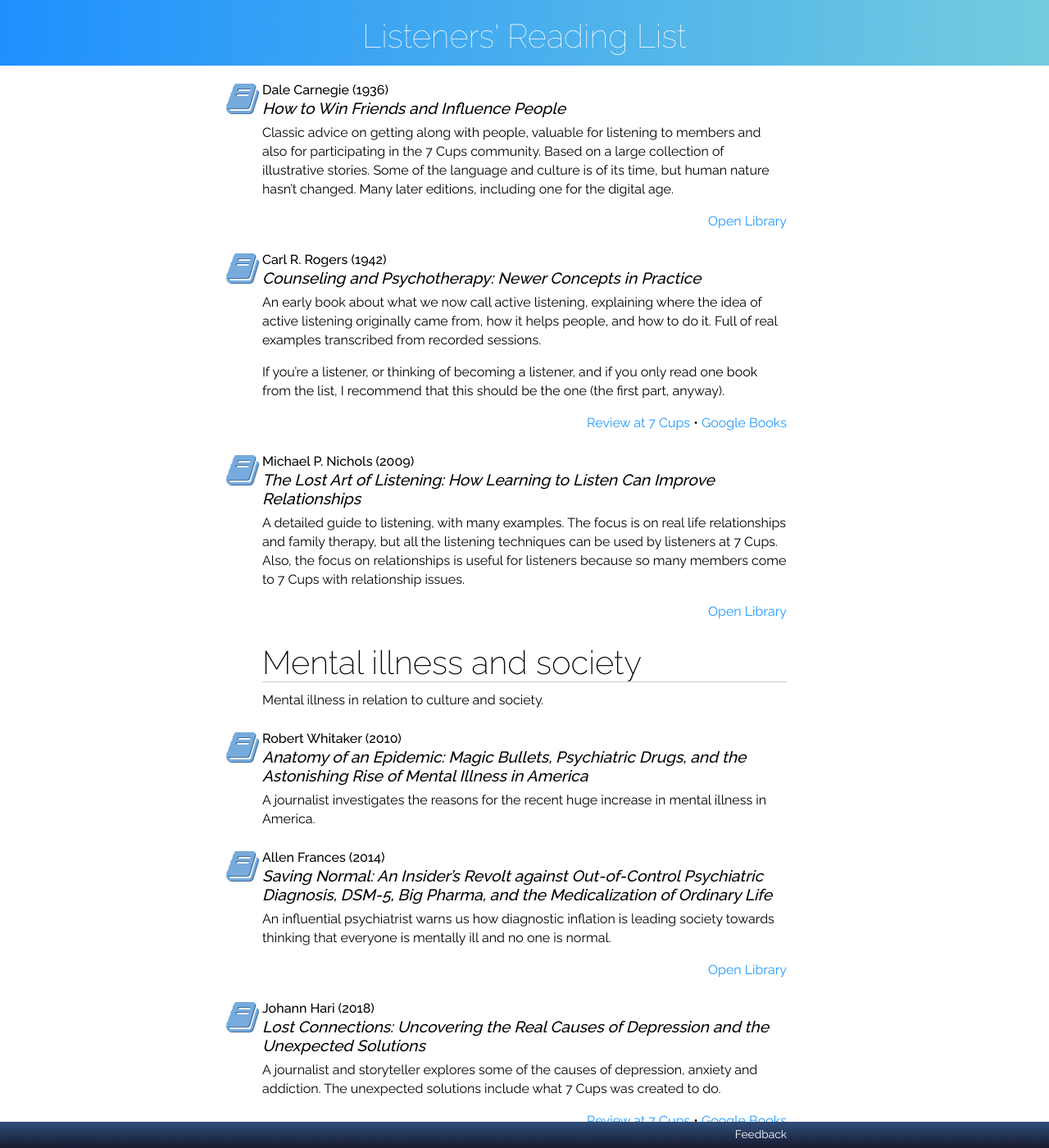
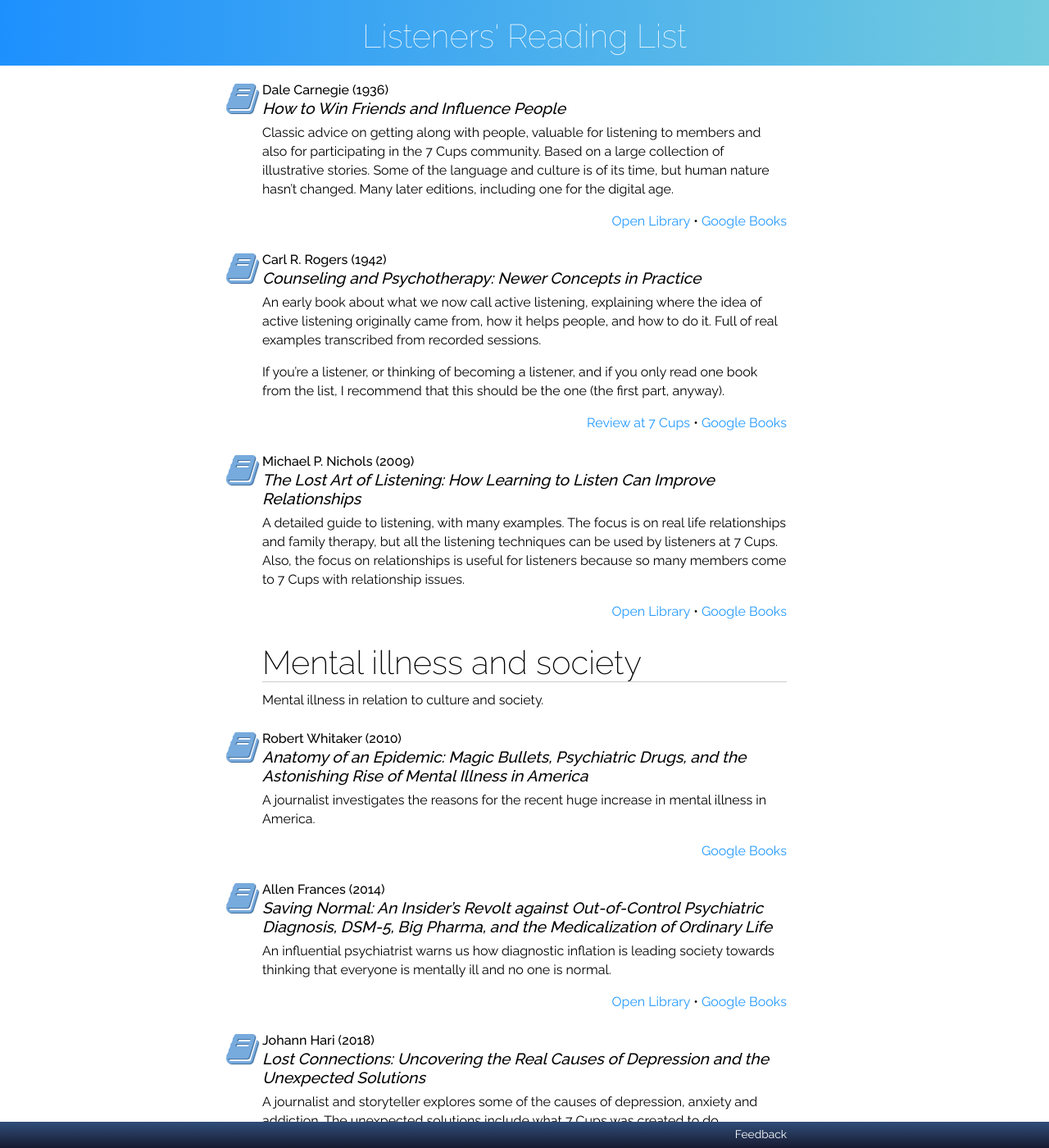
Before and after one commit to RarelyCharlie/rarelycharlie.github.io, a Jekyll site: the page built from books.md, in a window 1280 px wide and 1400 px high, scrolled down 238 px. Shown: the whole window at 82% size. Built offline with Jekyll 4.4.1, drawn with Linux system fonts in a browser that asks for light colours; some of the changed text lies outside the part shown.

Commit message:
even more links

```diff
--- a/books.md
+++ b/books.md
@@ -16,7 +16,7 @@ Listening in the wider context of techniques that help people.
 
 Classic advice on getting along with people, valuable for listening to members and also for participating in the 7 Cups community. Based on a large collection of illustrative stories. Some of the language and culture is of its time, but human nature hasn't changed. Many later editions, including one for the digital age.
 
-[Open Library](https://openlibrary.org/books/OL1186728M/How_to_Win_Friends_and_Influence_People)
+[Open Library](https://openlibrary.org/books/OL1186728M/How_to_Win_Friends_and_Influence_People) &bull; [Google Books](https://books.google.com/books?id=jcC2DQAAQBAJ)
 {:.links}
 
 #### Carl R. Rogers (1942) _Counseling and Psychotherapy: Newer Concepts in Practice_
@@ -32,7 +32,7 @@ If you're a listener, or thinking of becoming a listener, and if you only read o
 
 A detailed guide to listening, with many examples. The focus is on real life relationships and family therapy, but all the listening techniques can be used by listeners at 7 Cups. Also, the focus on relationships is useful for listeners because so many members come to 7 Cups with relationship issues.
 
-[Open Library](https://openlibrary.org/works/OL1859226W/The_lost_art_of_listening)
+[Open Library](https://openlibrary.org/works/OL1859226W/The_lost_art_of_listening) &bull; [Google Books](https://books.google.com/books?id=OzEIXFk0lNQC)
 {:.links}
 
 # Mental illness and society
@@ -43,18 +43,21 @@ Mental illness in relation to culture and society.
 
 A journalist investigates the reasons for the recent huge increase in mental illness in America.
 
+[Google Books](https://books.google.co.uk/books?id=eUch4UPibi4C)
+{:.links}
+
 #### Allen Frances (2014) _Saving Normal: An Insider's Revolt against Out-of-Control Psychiatric Diagnosis, DSM-5, Big Pharma, and the Medicalization of Ordinary Life_
 
 An influential psychiatrist warns us how diagnostic inflation is leading society towards thinking that everyone is mentally ill and no one is normal.
 
-[Open Library](https://openlibrary.org/works/OL17627109W/Saving_normal)
+[Open Library](https://openlibrary.org/works/OL17627109W/Saving_normal) &bull; [Google Books](https://books.google.co.uk/books?id=XoyYBwAAQBAJ)
 {:.links}
 
 #### Johann Hari (2018) _Lost Connections: Uncovering the Real Causes of Depression and the Unexpected Solutions_
 
 A journalist and storyteller explores some of the causes of depression, anxiety and addiction. The unexpected solutions include what 7 Cups was created to do.
 
-[Review at 7 Cups](# "TO BE ADDED") &bull; [Google Books](https://books.google.com/books?id=WIg2DwAAQBAJ)
+[Google Books](https://books.google.com/books?id=WIg2DwAAQBAJ)
 {:.links}
 
 # 7 Cups and related ideas
@@ -65,20 +68,28 @@ A journalist and storyteller explores some of the causes of depression, anxiety
 
 Weird but very engaging exploration of, amongst other things, the relationship between humanity and technology (which, in a way, is what 7 Cups is about).
 
+[Google Books](https://books.google.com/books?id=gx2ev_vwGKAC)
+{:.links}
+
 #### Chad Varah (1987) _The Samaritans: Befriending the suicidal_
 
 The story of the listening service staffed by volunteers that has been preventing suicides since 1953.
+
+[Google Books](https://books.google.co.uk/books?id=l08wNAAACAAJ)
 
 #### Paul Graham (2004) _Hackers and Painters_
 
 An insider view of the Silicon Valley culture where 7 Cups grew up. A collection of loosely related essays. Some tech jargon (which you can mostly skim over). Some very techie chapters that you could skim over, but it's worthwhile reading enough to get a flavour of the culture, which explains a lot about 7 Cups.
 
-[Open Library](https://openlibrary.org/books/OL3327779M/Hackers_painters)
+[Open Library](https://openlibrary.org/books/OL3327779M/Hackers_painters) &bull; [Google Books](https://books.google.co.uk/books?id=shycAgAAQBAJ)
 {:.links}
 
 #### Martin E.P. Seligman (2012) _Flourish: A Visionary New Understanding of Happiness and Well-being_
 
 A theoretical exploration and a practical guide to how happiness, engagement, relationships, meaning, and accomplishment combine to make life fulfilling.
+
+[Google Books](https://books.google.com/books?id=YVAQVa0dAE8C)
+{:.links}
 
 #### Glen Moriarty (2016) _7 Cups for the Searching Soul_
 
@@ -92,9 +103,15 @@ Biography and fiction describing mental illness.
 
 Classic tale of madness with terrible consequences, and of recovery through love.
 
+[Google Books](https://books.google.com/books?id=hG5P6jrzJLAC)
+{:.links}
+
 #### Kay Redfield Jamison (1997) _An Unquiet Mind: A Memoir of Moods and Madness_
 
 First-hand account of living with bipolar disorder, by a renowned clinical psychologist, now a professor of psychiatry.
+
+[Google Books](https://books.google.co.uk/books?id=gWV-BAAAQBAJ)
+{:.links}
 
 # Psychotherapy
 
@@ -111,9 +128,13 @@ Only for historical interest. This book is thought to be the first to describe l
 
 Sets out the basis of client-centered therapy, which builds on active listening and extends it. Some of the philosophy and techniques described could optionally be used by any listeners at 7 Cups who want to go beyind the basics without attempting amateur therapy.
 
+[Google Books](https://books.google.co.uk/books?id=FTEPV9IYQ5EC)
+
 #### Irvin D. Yalom (2009) _The Gift of Therapy: An Open Letter to a New Generation of Therapists and their Patients_
 
 A fascinating insight into the mind of a very experienced therapist. It shows how psychotherapy (mostly long-term existential therapy and group therapy) builds on the very basic techniques of active listening. 85 short chapters, with little jargon and many anecdotes and quotes.
+
+[Google Books](https://books.google.co.uk/books?id=Ry8ab_ptBTEC)
 
 #### Paul Moloney (2013) _The Therapy Industry: The Irresistible Rise of the Talking Cure and Why It Doesn’t Work_
 
```
